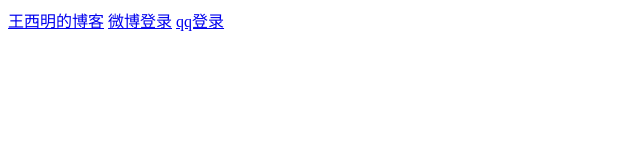
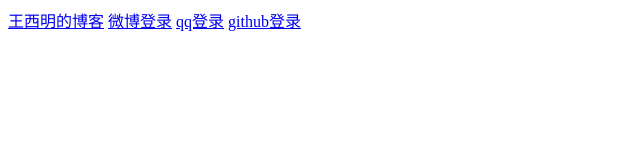
Before and after one commit to sighWang/sighwang.github.io, a plain HTML site: page index.html in a window 1280 px wide. Shown: the whole page, without its empty margins (0-640 px from the left). Drawn offline with Linux system fonts and the light colour scheme.

Commit message:
add github login link

```diff
--- a/index.html
+++ b/index.html
@@ -11,5 +11,6 @@
     <a href="https://api.weibo.com/oauth2/authorize?client_id=4156352868&response_type=code&redirect_uri=http://sighwang.github.io/
 ">微博登录</a>
     <a href="https://graph.qq.com/oauth2.0/authorize?response_type=token&client_id=101306424&redirect_uri=http://sighwang.github.io/">qq登录</a>
+    <a href="https://github.com/login/oauth/authorize">github登录</a>
   </body>
 </html>
```
